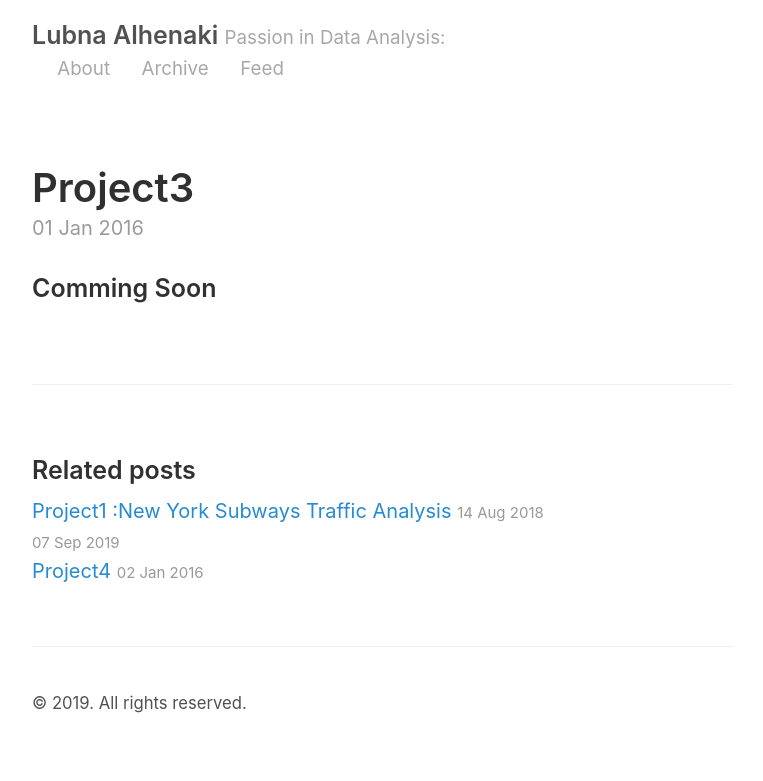
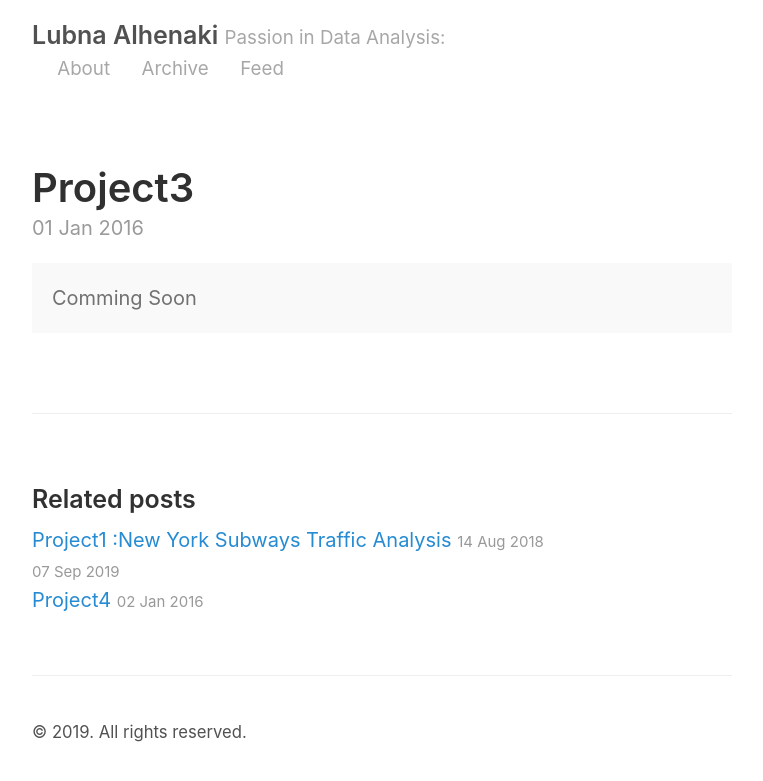
Before and after one commit to LubnaAlhenaki/LubnaAlhenaki.github.io, a Jekyll site: the page built from _posts/2016-01-01-whats-jekyll.md, in a window 1280 px wide. Shown: the top 781 px of the page, without its empty margins (258-1021 px from the left). Built offline with Jekyll 4.4.1, drawn with Linux system fonts in a browser that asks for light colours.

Commit message:
Update 2016-01-01-whats-jekyll.md

```diff
--- a/_posts/2016-01-01-whats-jekyll.md
+++ b/_posts/2016-01-01-whats-jekyll.md
@@ -3,4 +3,7 @@ layout: post
 title: Project3
 ---
 
-### Comming Soon
+
+<div class="message">
+ Comming Soon
+</div>
```
